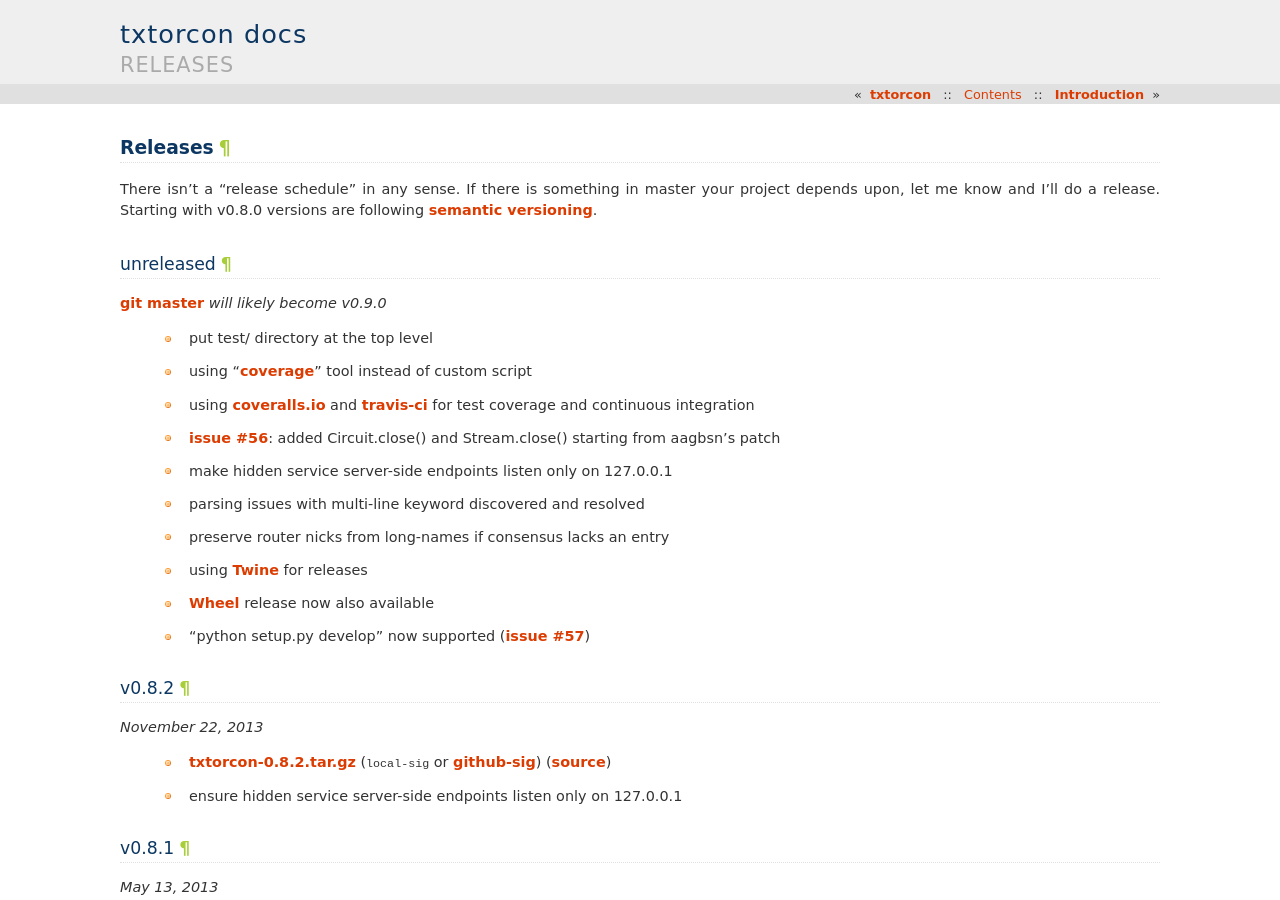
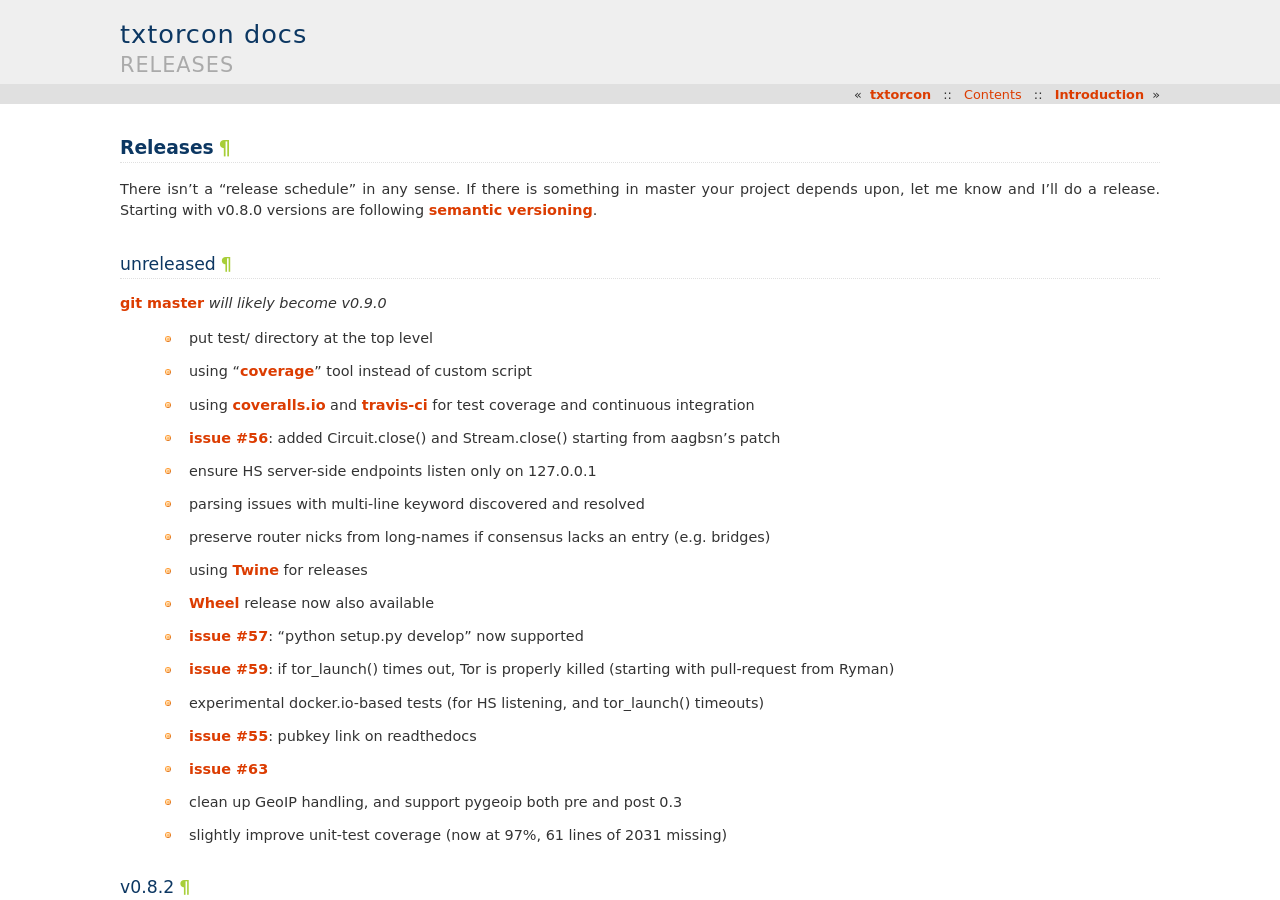
Before and after one commit to meejah/txtorcon, a Sphinx documentation site: the page built from docs/releases.rst, in a window 1280 px wide and 900 px high. Built offline with Sphinx 7.4.7, drawn with Linux system fonts in a browser that asks for light colours.

Commit message:
editing notes for unreleased code

```diff
--- a/docs/releases.rst
+++ b/docs/releases.rst
@@ -15,12 +15,18 @@
  * using "`coverage <http://nedbatchelder.com/code/coverage/>`_" tool instead of custom script
  * using `coveralls.io <https://coveralls.io/r/meejah/txtorcon>`_ and `travis-ci <https://travis-ci.org/meejah/txtorcon>`_ for test coverage and continuous integration
  * `issue #56 <https://github.com/meejah/txtorcon/issues/56>`_: added Circuit.close() and Stream.close() starting from aagbsn's patch
- * make hidden service server-side endpoints listen only on 127.0.0.1
+ * ensure HS server-side endpoints listen only on 127.0.0.1
  * parsing issues with multi-line keyword discovered and resolved
- * preserve router nicks from long-names if consensus lacks an entry
+ * preserve router nicks from long-names if consensus lacks an entry (e.g. bridges)
  * using `Twine <https://github.com/dstufft/twine>`_ for releases
  * `Wheel <http://wheel.readthedocs.org/en/latest/>`_ release now also available
- * "python setup.py develop" now supported (`issue #57 <https://github.com/meejah/txtorcon/issues/57>`_)
+ * `issue #57 <https://github.com/meejah/txtorcon/issues/57>`_: "python setup.py develop" now supported
+ * `issue #59 <https://github.com/meejah/txtorcon/pull/59>`_: if tor_launch() times out, Tor is properly killed (starting with pull-request from Ryman)
+ * experimental docker.io-based tests (for HS listening, and tor_launch() timeouts)
+ * `issue #55 <https://github.com/meejah/txtorcon/issues/55>`_: pubkey link on readthedocs
+ * `issue #63 <https://github.com/meejah/txtorcon/issues/55>`_
+ * clean up GeoIP handling, and support pygeoip both pre and post 0.3
+ * slightly improve unit-test coverage (now at 97%, 61 lines of 2031 missing)
 
 
 v0.8.2
```
